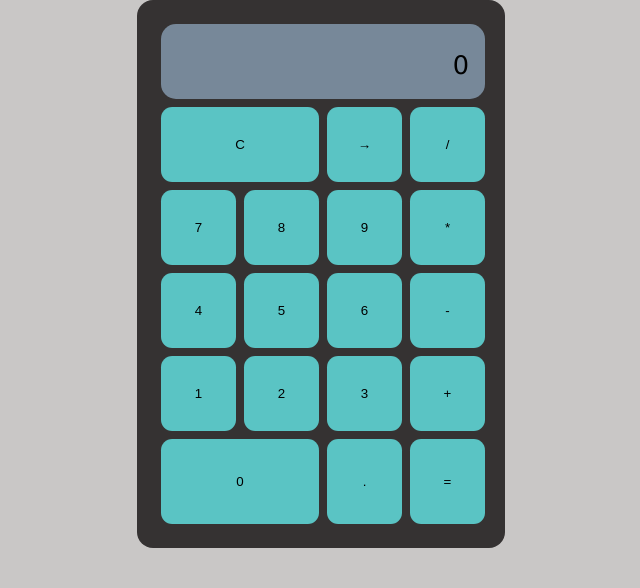
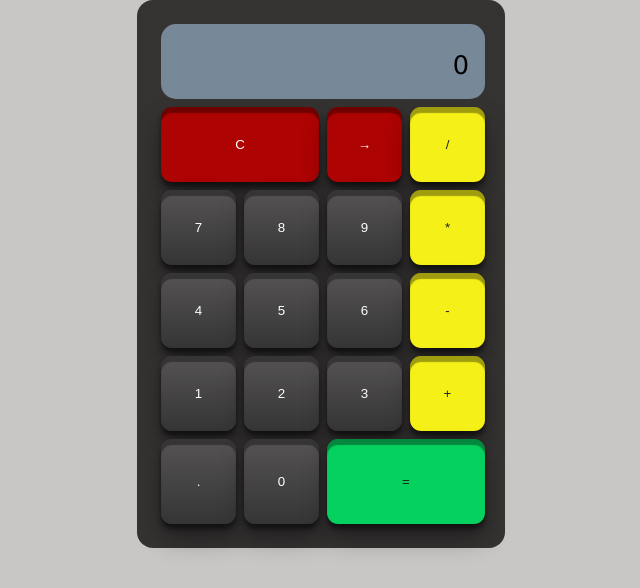
Before and after one commit to Ivanisho/calculadora-precurso, a plain HTML site: page public/index.html in a window 1280 px wide. Shown: the whole page, without its empty margins (319-959 px from the left). Drawn offline with Linux system fonts and the light colour scheme.

Commit message:
Modify the class of the numbers and operators and give hover and new colors

```diff
--- a/public/index.html
+++ b/public/index.html
@@ -22,21 +22,21 @@
       <button class="expand special" data-clear>C</button>
       <button class="special" data-delete>→</button>
       <button class="operator" data-operator>/</button>
-      <button data-number>7</button>
-      <button data-number>8</button>
-      <button data-number>9</button>
+      <button class="number" data-number>7</button>
+      <button class="number" data-number>8</button>
+      <button class="number" data-number>9</button>
       <button class="operator" data-operator>*</button>
-      <button data-number>4</button>
-      <button data-number>5</button>
-      <button data-number>6</button>
+      <button class="number" data-number>4</button>
+      <button class="number" data-number>5</button>
+      <button class="number" data-number>6</button>
       <button class="operator" data-operator>-</button>
-      <button data-number>1</button>
-      <button data-number>2</button>
-      <button data-number>3</button>
+      <button class="number" data-number>1</button>
+      <button class="number" data-number>2</button>
+      <button class="number" data-number>3</button>
       <button class="operator" data-operator>+</button>
-      <button class="expand" data-number>0</button>
-      <button data-number>.</button>
-      <button data-equal>=</button>
+      <button class="dot" data-number>.</button>
+      <button class="number" data-number>0</button>
+      <button class="expand equal" data-equal>=</button>
 
     </div>
 
--- a/public/index.js
+++ b/public/index.js
@@ -45,7 +45,7 @@ class Calculator {
       case "*":
         computation = previous * current;
         break;
-      case "÷":
+      case "/":
         computation = previous / current;
         break;
       default:
--- a/public/style/styles.css
+++ b/public/style/styles.css
@@ -27,8 +27,8 @@ body {
 }
 
 button {
-  background-color: rgb(90, 196, 196);
-  color: rgb(0, 0, 0);
+  background: linear-gradient(#555353, #363535);
+  color: rgb(255, 255, 255);
   border: 0;
   padding: 1rem 0.5rem;
   display: flex;
@@ -36,10 +36,8 @@ button {
   align-items: center;
   cursor: pointer;
   border-radius: 0.7rem;
-}
-
-button:hover {
-  background-color: rgb(187, 250, 250);
+  box-shadow: inset 0 6px 1px 0 rgba(0, 0, 0, 0.35),
+    0 5px 5px rgba(0, 0, 0, 0.5), 0 15px 25px rgba(0, 0, 0, 0.35);
 }
 
 .displayScreen {
@@ -68,3 +66,43 @@ button:hover {
 .expand {
   grid-column: span 2;
 }
+
+.operator {
+  background: rgb(244, 240, 24);
+  color: rgb(33, 33, 33);
+}
+
+.operator:hover {
+  background: rgb(255, 253, 161);
+  color: rgb(33, 33, 33);
+}
+
+.equal {
+  color: rgb(33, 33, 33);
+  background: rgb(5, 209, 94);
+}
+
+.equal:hover {
+  color: rgb(33, 33, 33);
+  background: rgb(0, 243, 142);
+}
+
+.special {
+  color: rgb(255, 255, 255);
+  background: rgb(173, 3, 3);
+}
+
+.special:hover {
+  color: rgb(255, 255, 255);
+  background: rgb(233, 4, 4);
+}
+
+.number:hover {
+  color: rgb(255, 255, 255);
+  background: rgb(102, 100, 100);
+}
+
+.dot:hover {
+  color: rgb(255, 255, 255);
+  background: rgb(102, 100, 100);
+}
```
